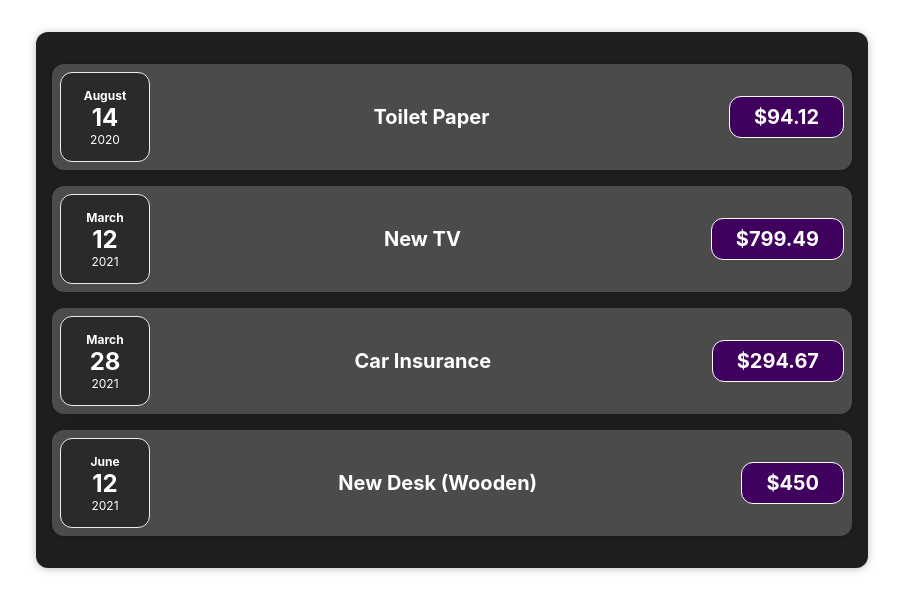
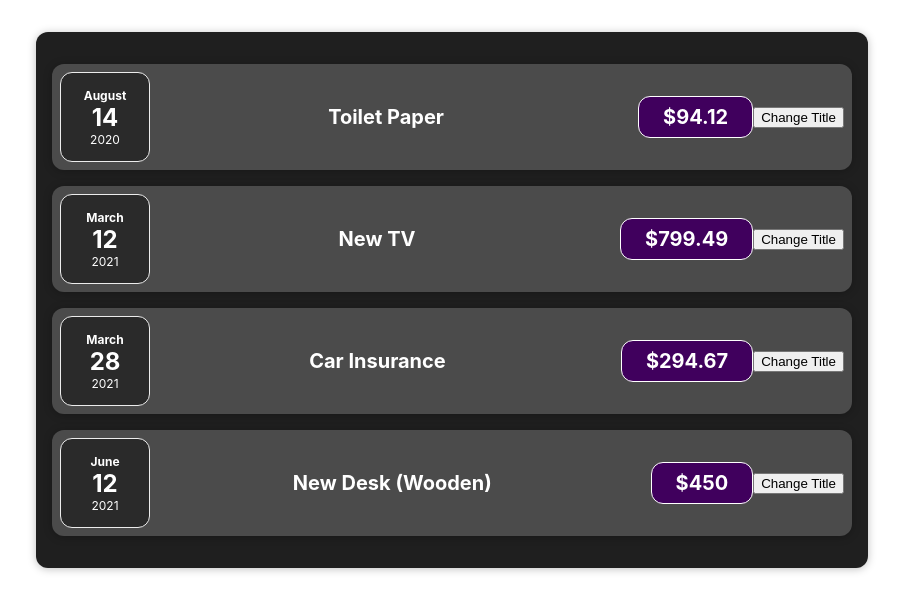
Before and after one commit to pickles135/budjet-track, a React (Create React App) app: page / in a window 1280 px wide. Shown: the top 612 px of the page, without its empty margins (188-1091 px from the left). Built offline with nearby package versions, Linux system fonts and the light colour scheme.

Commit message:
adds event-handler to change title -> still need functionality

```diff
--- a/src/components/Expenses/ExpenseItem.js
+++ b/src/components/Expenses/ExpenseItem.js
@@ -1,18 +1,28 @@
-import React from "react";
+import React, { useState } from "react";
 import Card from '../UI/Card';
 import ExpenseDate from "./ExpenseDate";
 import "./ExpenseItem.css";
 
 const ExpenseItem = (props) => {
+ const [title, setTitle] = useState(props.title);
+
+  const clickHandler = () => {
+    setTitle('Updated.')
+    console.log(title)
+  }
+
+  console.log('React is rendering ExpenseItem')
+
   return (
     <Card className="expense-item">
       <div>
         <ExpenseDate date={props.date}/>
       </div>
       <div className="expense-item__description">
-        <h2>{props.title}</h2>
+        <h2>{title}</h2>
         <div className="expense-item__price">${props.amount}</div>
       </div>
+      <button onClick={clickHandler}>Change Title</button>
     </Card>
   );
 };
```
